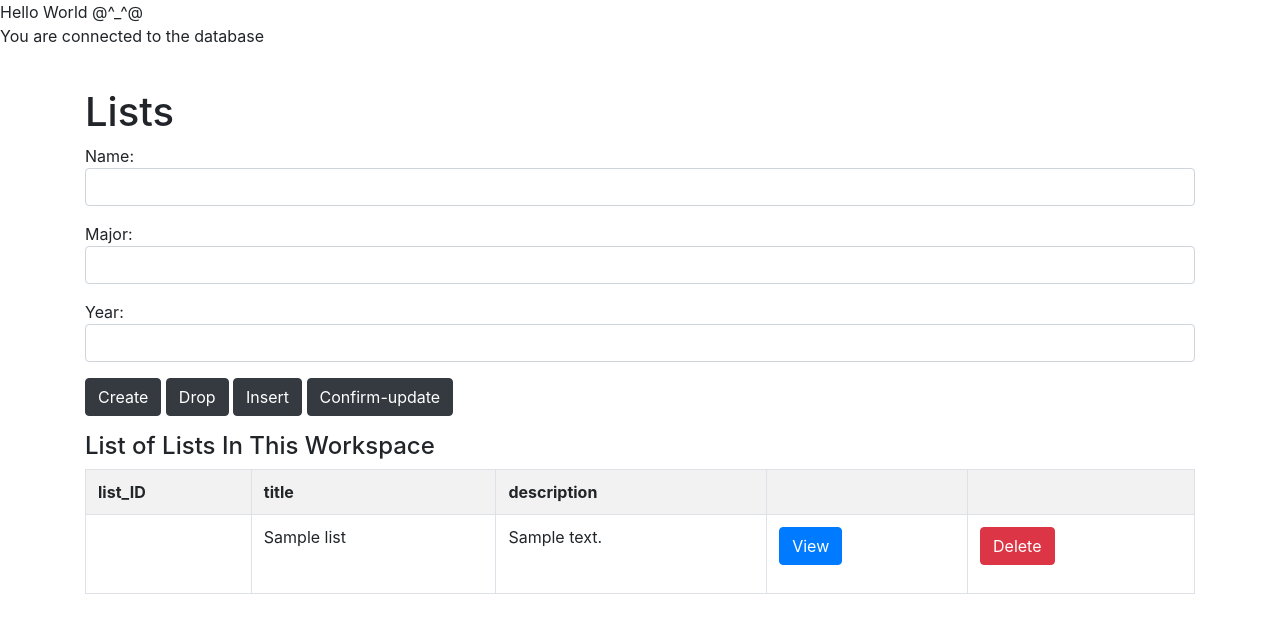
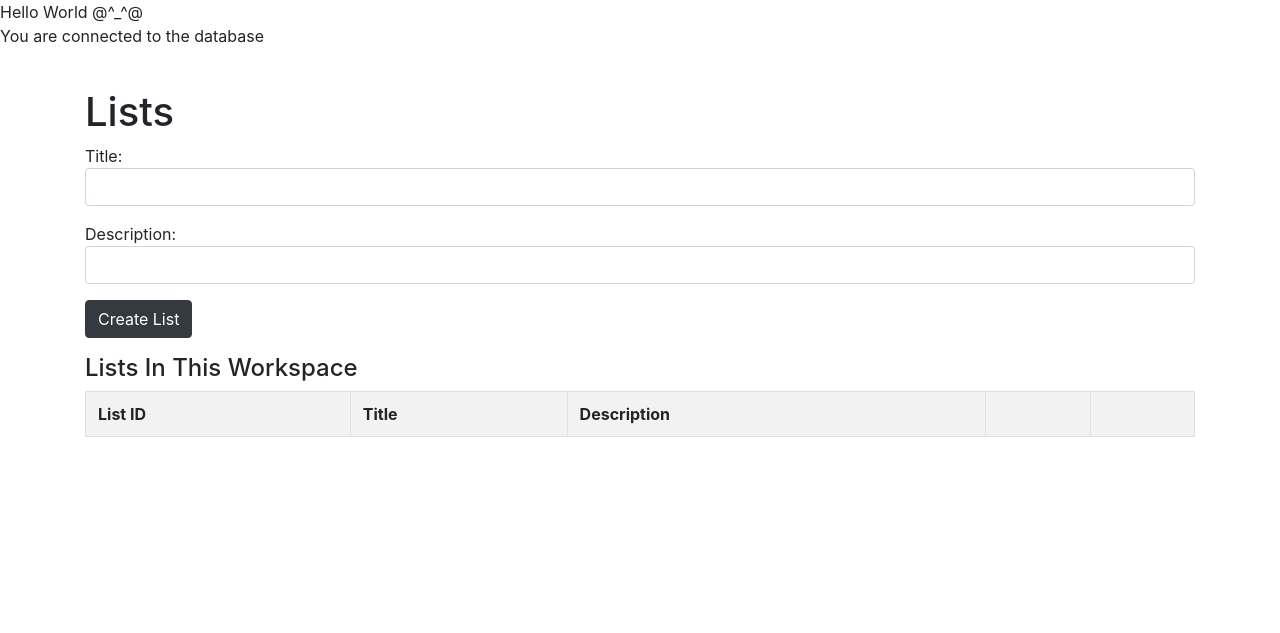
Before and after one commit to Bartleby2718/priorities, a PHP site: page /lists.php in a window 1280 px wide. Shown: the top 633 px of the page. Run offline with PHP 8.4, Linux system fonts and the light colour scheme; tables that the repository leaves empty or names only in its code hold one stand-in row (values such as "Sample post"); data that the repository does not hold is empty.

Commit message:
progress on adding new lists

```diff
--- a/list-actions.php
+++ b/list-actions.php
@@ -1,27 +1,27 @@
 <?php
 
-function create_list()
-{
-   global $db;
-   $query = "CREATE TABLE IF NOT EXISTS friends (
-             name VARCHAR(30) PRIMARY KEY,
-             major VARCHAR(20),
-             year INT(1) )";
+// function create_list()
+// {
+//    global $db;
+//    $query = "CREATE TABLE IF NOT EXISTS list (
+//              name VARCHAR(30) PRIMARY KEY,
+//              major VARCHAR(20),
+//              year INT(1) )";
 
-   $statement = $db->prepare($query);
-   $statement->execute();
-   $statement->closeCursor();
-}
+//    $statement = $db->prepare($query);
+//    $statement->execute();
+//    $statement->closeCursor();
+// }
 
-function drop_list()
-{
-   global $db;
-   $query = "DROP TABLE friends";
+// function drop_list()
+// {
+//    global $db;
+//    $query = "DROP TABLE friends";
 
-   $statement = $db->prepare($query);
-   $statement->execute();
-   $statement->closeCursor();
-}
+//    $statement = $db->prepare($query);
+//    $statement->execute();
+//    $statement->closeCursor();
+// }
 
 // Prepared statement (or parameterized statement) happens in 2 phases:
 //   1. prepare() sends a template to the server, the server analyzes the syntax
@@ -36,11 +36,16 @@
 //      execute() actually executes the SQL statement
 
 
-function getAllLists()
+function getAllListsRelevant($workspace_name = "", $email, $group = "")
 {
    global $db;
-   $query = "select * from lists";
-   $statement = $db->prepare($query);
+   if ($workspace_name != "") {
+      $query = "select * from lists WHERE workspace_name=:workspace_name AND email=:email";
+      $statement = $db->prepare($query);
+      $statement->bindValue(':workspace_name', $workspace_name);
+      $statement->bindValue(':email', $email);
+
+   }
    $statement->execute();
 
    // fetchAll() returns an array for all of the rows in the result set
@@ -53,13 +58,14 @@
 }
 
 
-function getFriendInfo_by_name($name)
+function getList_by_list_ID($list_ID)
 {
    global $db;
+   echo "hello";
 
-   $query = "select * from friends where name = :name";
+   $query = "select * from lists where list_ID = :list_ID";
    $statement = $db->prepare($query);
-   $statement->bindValue(':name', $name);
+   $statement->bindValue(':list_ID', $list_ID);
    $statement->execute();
 
    // fetchAll() returns an array for all of the rows in the result set
@@ -73,18 +79,17 @@
 }
 
 
-function addFriend($name, $major, $year)
+function newList($title, $description)
 {
    global $db;
 
    // insert into friends (name, major, year) values ('someone', 'CS', 4);
-   $query = "INSERT INTO friends VALUES (:name, :major, :year)";
+   $query = "INSERT INTO lists VALUES (DEFAULT, :title, :description)";
 
-   echo "addFriend: $name : $major : $year <br/>";
+   echo "newList: $title : $description <br/>";
    $statement = $db->prepare($query);
-   $statement->bindValue(':name', $name);
-   $statement->bindValue(':major', $major);
-   $statement->bindValue(':year', $year);
+   $statement->bindValue(':title', $title);
+   $statement->bindValue(':description', $description);
    $statement->execute();     // if the statement is successfully executed, execute() returns true
    // false otherwise
 
@@ -107,14 +112,35 @@
 }
 
 
-function deleteFriend($name)
+function removeList($list_ID, $workspace_name, $email)
 {
    global $db;
 
-   $query = "DELETE FROM friends WHERE name=:name";
+   $query = "DELETE FROM workspace_list_connection WHERE list_ID=:list_ID AND workspace_name=:workspace_name AND email=:email";
    $statement = $db->prepare($query);
-   $statement->bindValue(':name', $name);
+   $statement->bindValue(':list_ID', $list_ID);
+   $statement->bindValue(':workspace_name', $workspace_name); //temporary
+   $statement->bindValue(':email', $email); //temporary
    $statement->execute();
+
+   $query = "select * from lists, workspace_list_connection where list_ID = :list_ID";
+   $statement = $db->prepare($query);
+   $statement->bindValue(':list_ID', $list_ID);
+   $statement->execute();
+
+   // fetchAll() returns an array for all of the rows in the result set
+   // fetch() return a row
+   $results = $statement->fetch();
+   if (empty($results)) {
+      $query = "DELETE FROM lists WHERE list_ID=:list_ID";
+      $statement = $db->prepare($query);
+      $statement->bindValue(':list_ID', $list_ID);
+      $statement->execute();
+   }
+
+
    $statement->closeCursor();
+
+
 }
 ?>
--- a/lists.php
+++ b/lists.php
@@ -14,40 +14,30 @@
 
 <?php
 $msg = '';
-$friend_to_update = '';
+$email = 'up3f@virginia.edu';
+$workspace_name = 'DB';
 
 if (!empty($_POST['db-btn']))
 {
-   if ($_POST['db-btn'] == "Create")           {   create_table();  }
-   else if ($_POST['db-btn'] == "Drop")        {   drop_table();    }
-   else if ($_POST['db-btn'] == "View")
-   {
-      if (!empty($_POST['name']) && !empty($_POST['major']) && !empty($_POST['year']))
-         addFriend($_POST['name'], $_POST['major'], $_POST['year']);
-      else
-         $msg = "Enter friend's information to insert";
-   }
-   else if($_POST['db-btn'] == "Confirm-update")
-   {
-      if (!empty($_POST['name']) && !empty($_POST['major']) && !empty($_POST['year']))
-         updateFriendInfo($_POST['name'], $_POST['major'], $_POST['year']);
-      else
-         $msg = "Enter friend's information to update";
-   }
+    if (!empty($_POST['title']))
+      newList($_POST['title'], $_POST['description']);
+    else
+      $msg = "Enter list title to create a list";
 }
 
 if (!empty($_POST['action']))
 {
-   if ($_POST['action'] == "Update")
-      $friend_to_update = getFriendInfo_by_name($_POST['name']);
-   else if ($_POST['action'] == "Delete")
+   if ($_POST['action'] == "View")
+      $list_to_view = getList_by_list_ID($_POST['list_ID']);
+   else if ($_POST['action'] == "Remove")
    {
-      if (!empty($_POST['name']) )
-         deleteFriend($_POST['name']);
+      if (!empty($_POST['list_ID']) )
+        removeList($_POST['list_ID'], $workspace_name, $email);
    }
 }
 
-$lists = getAllLists();
+echo $msg;
+$lists = getAllListsRelevant($email, $workspace_name);
 
 ?>
 
@@ -67,35 +57,28 @@
 <div class="container">
 <br/>
 <h1>Lists</h1>
-<form action="list-actions.php" method="post">
+<form action="lists.php" method="post">
   <div class="form-group">
-    Name:
-    <input type="text" class="form-control" name="name" value="<?php if (!empty($friend_to_update)) echo $friend_to_update['name'] ?>" />
+    Title:
+    <input type="text" class="form-control" name="title" value="<?php if (!empty($friend_to_update)) echo $friend_to_update['major'] ?>"/>
   </div>
   <div class="form-group">
-    Major:
-    <input type="text" class="form-control" name="major" value="<?php if (!empty($friend_to_update)) echo $friend_to_update['major'] ?>"/>
-  </div>
-  <div class="form-group">
-    Year:
-    <input type="text" class="form-control" name="year" value="<?php if (!empty($friend_to_update)) echo $friend_to_update['year'] ?>" />
+    Description:
+    <input type="text" class="form-control" name="description" value="<?php if (!empty($friend_to_update)) echo $friend_to_update['year'] ?>" />
   </div>
 
   <div class="form-group">
-    <input type="submit" value="Create" class="btn btn-dark" name="db-btn" title="Create 'friends' table"/>
-    <input type="submit" value="Drop" class="btn btn-dark" name="db-btn" title="Drop 'friends' table" />
-    <input type="submit" value="Insert" class="btn btn-dark" name="db-btn" title="Insert into 'friends' table" />
-    <input type="submit" value="Confirm-update" class="btn btn-dark" name="db-btn" title="Update 'friends' info" />
+    <input type="submit" value="Create List" class="btn btn-dark" name="db-btn" title="Create List"/>
     <small class="text-danger"><?php echo $msg ?></small>
   </div>
 </form>
 
-<h4>List of Lists In This Workspace</h4>
+<h4>Lists In This Workspace</h4>
     <table class="table table-striped table-bordered">
       <tr>
-        <th>list_ID</th>
-        <th>title</th>
-        <th>description</th>
+        <th>List ID</th>
+        <th>Title</th>
+        <th>Description</th>
         <th>&nbsp;</th>
         <th>&nbsp;</th>
       </tr>
@@ -111,15 +94,15 @@
           <?php echo $list['description']; ?>
         </td>
         <td>
-          <form action="list-actions.php" method="post">
+          <form action="lists.php" method="post">
             <input type="submit" value="View" name="action" class="btn btn-primary" />
-            <input type="hidden" name="name" value="<?php echo $list['list_ID'] ?>" />
+            <input type="hidden" name="list_ID" value="<?php echo $list['list_ID'] ?>" />
           </form>
         </td>
         <td>
-          <form action="list-actions.php" method="post">
-            <input type="submit" value="Delete" name="action" class="btn btn-danger" />
-            <input type="hidden" name="name" value="<?php echo $friend['name'] ?>" />
+          <form action="lists.php" method="post">
+            <input type="submit" value="Remove" name="action" class="btn btn-danger" />
+            <input type="hidden" name="list_ID" value="<?php echo $list['list_ID'] ?>" />
           </form>
         </td>
       </tr>
```
